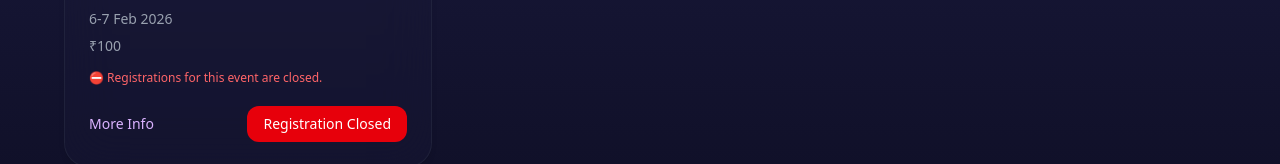
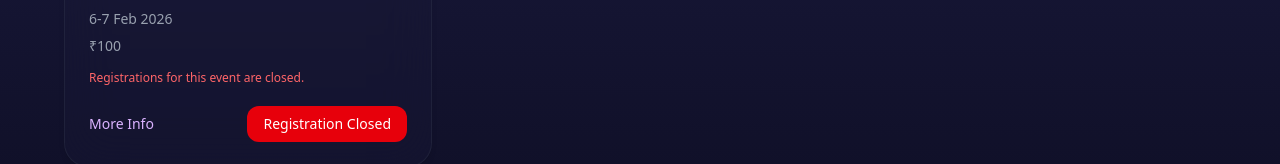
Before and after one commit to Satyam0000000/Tarang_Frontend, a React (Vite) app: page /UpcomingEvents in a window 1280 px wide. Shown: the part 417-581 px from the top of the page. Built offline with nearby package versions, Linux system fonts and the light colour scheme; no server answers; sample sign-in values are in the browser's storage.

Commit message:
typo fix

```diff
--- a/src/pages/UpcomingEvents.jsx
+++ b/src/pages/UpcomingEvents.jsx
@@ -159,7 +159,7 @@ function UpcomingEvents() {
 
               {isEventClosed && (
                 <p className="text-red-400 text-xs mt-3">
-                  ⛔ Registrations for this event are closed.
+                  Registrations for this event are closed.
                 </p>
               )}
 
```
